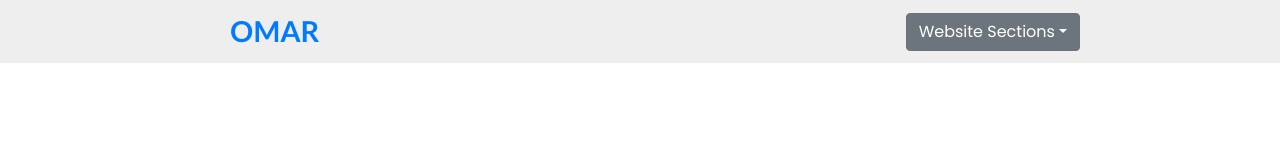
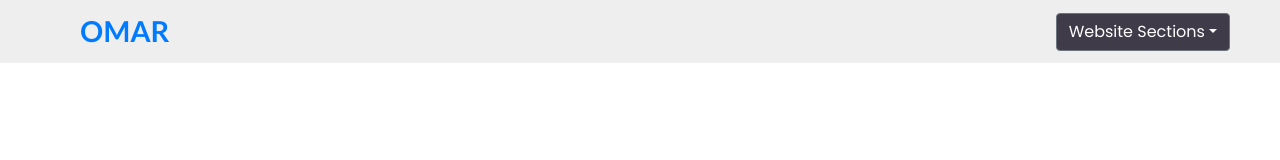
Before and after one commit to omarhady1992/Portfolio-Site, a plain HTML site: page index.html in a window 1280 px wide. Drawn offline with nearby package versions, Linux system fonts and the light colour scheme.

Commit message:
Edited and finished header

```diff
--- a/css/style.css
+++ b/css/style.css
@@ -15,7 +15,7 @@ header {
     z-index: 999;
     justify-content: space-between;
     align-items: center;
-    padding: 10px 200px;
+    padding: 10px 50px;
 }
 
 .logo {
@@ -26,3 +26,11 @@ header {
     text-decoration: dashed;
     text-transform: uppercase;
 }
+
+#navig {
+    background-color: rgb(64, 59, 73);
+}
+
+#navig:hover {
+    color: rgb(100, 207, 96);
+}
--- a/index.html
+++ b/index.html
@@ -16,7 +16,7 @@
     <header>
         <a href="index.html" class="logo">Omar</a>
         <div class="btn-group">
-            <button type="button" class="btn btn-secondary dropdown-toggle" data-toggle="dropdown" aria-haspopup="true" aria-expanded="false">
+            <button type="button" id="navig" class="btn btn-secondary dropdown-toggle" data-toggle="dropdown" aria-haspopup="true" aria-expanded="false">
               Website Sections</button>
             <nav class="dropdown-menu dropdown-menu-right">
                 <a class="dropdown-item" href="">Projects</a>
```
